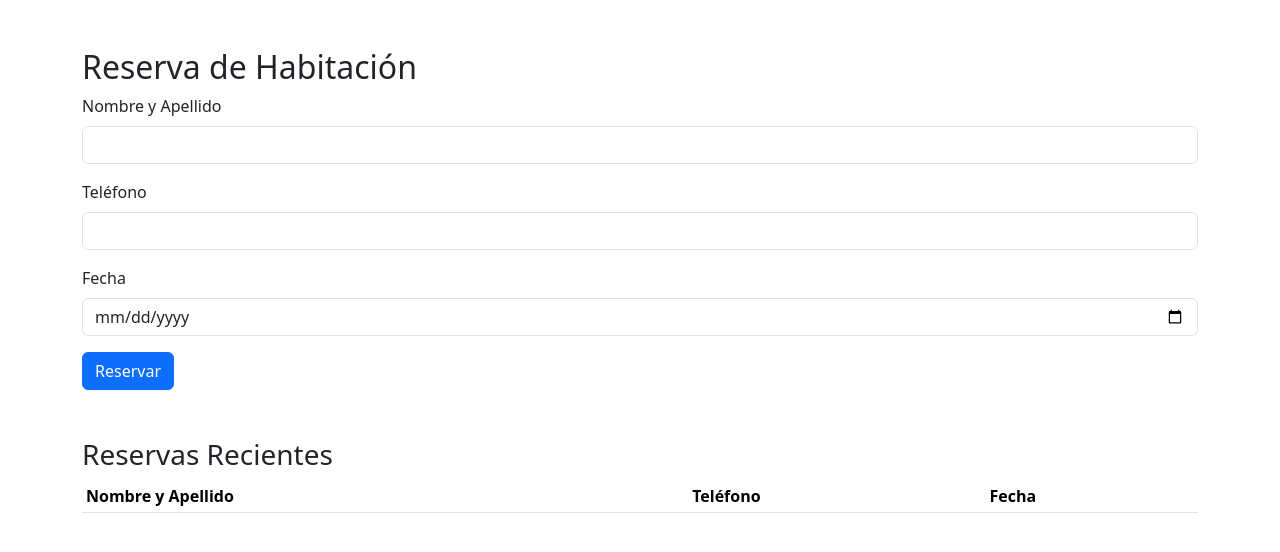
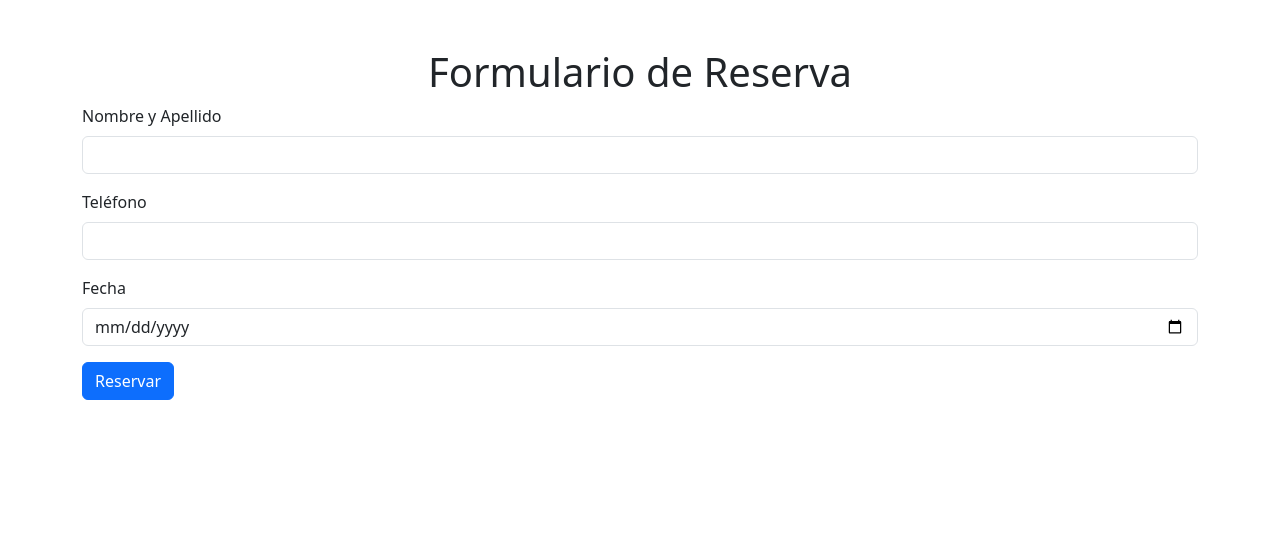
Before and after one commit to Cesar9911/Flask7BJulioMacias, a Flask app: template templates/alumnos.html in a window 1280 px wide. Shown: the top 552 px of the page. Run offline with Flask 3, Linux system fonts and the light colour scheme; the template is opened without the code that fills it, so the values that code supplies are empty; some libraries are stand-ins or nearby versions.

Commit message:
Update alumnos.html

```diff
--- a/templates/alumnos.html
+++ b/templates/alumnos.html
@@ -3,91 +3,67 @@
 <head>
     <meta charset="UTF-8">
     <meta name="viewport" content="width=device-width, initial-scale=1.0">
-    <title>Reserva Habitación</title>
-
-    <!-- Bootstrap CSS -->
-    <link href="https://cdn.jsdelivr.net/npm/bootstrap@5.3.3/dist/css/bootstrap.min.css" rel="stylesheet">
-
-    <!-- jQuery -->
-    <script src="https://code.jquery.com/jquery-3.7.1.min.js"></script>
-
-    <!-- jQuery Validation -->
-    <script src="https://cdn.jsdelivr.net/jquery.validation/1.19.3/jquery.validate.min.js"></script>
-
-    <style>
-        .error {
-            color: red;
-        }
-    </style>
+    <title>Reserva</title>
+    <link rel="stylesheet" href="https://cdn.jsdelivr.net/npm/bootstrap@5.3.0-alpha3/dist/css/bootstrap.min.css">
+    <script src="https://code.jquery.com/jquery-3.6.0.min.js"></script>
+    <script src="https://cdn.jsdelivr.net/jquery.validation/1.19.5/jquery.validate.min.js"></script>
 </head>
 <body>
     <div class="container mt-5">
-        <h2>Reserva de Habitación</h2>
+        <h1 class="text-center">Formulario de Reserva</h1>
 
-        <form id="reservationForm">
+        <!-- Formulario de Reserva -->
+        <form id="reservationForm" method="POST" action="/app/guardar">
             <div class="mb-3">
-                <label for="name" class="form-label">Nombre y Apellido</label>
-                <input type="text" class="form-control" id="name" name="name" required minlength="10" maxlength="50">
+                <label for="nombreapellido" class="form-label">Nombre y Apellido</label>
+                <input type="text" class="form-control" id="nombreapellido" name="nombreapellido" required>
             </div>
             <div class="mb-3">
-                <label for="phone" class="form-label">Teléfono</label>
-                <input type="text" class="form-control" id="phone" name="phone" required pattern="^\d{10}$">
+                <label for="telefono" class="form-label">Teléfono</label>
+                <input type="text" class="form-control" id="telefono" name="telefono" required>
             </div>
             <div class="mb-3">
-                <label for="date" class="form-label">Fecha</label>
-                <input type="date" class="form-control" id="date" name="date" required>
+                <label for="fecha" class="form-label">Fecha</label>
+                <input type="date" class="form-control" id="fecha" name="fecha" required>
             </div>
             <button type="submit" class="btn btn-primary">Reservar</button>
         </form>
 
-        <h3 class="mt-5">Reservas Recientes</h3>
-        <table class="table table-sm">
-            <thead>
-                <tr>
-                    <th>Nombre y Apellido</th>
-                    <th>Teléfono</th>
-                    <th>Fecha</th>
-                </tr>
-            </thead>
-            <tbody id="tbodyReservas"></tbody>
-        </table>
+        <!-- Mensaje de éxito -->
+        <div id="successMessage" class="alert alert-success mt-3" style="display: none;">
+            Datos guardados correctamente.
+        </div>
+
+        <!-- Mensaje de error -->
+        <div id="errorMessage" class="alert alert-danger mt-3" style="display: none;">
+            Ocurrió un error al guardar los datos.
+        </div>
     </div>
 
     <script>
+        // Validar y manejar el formulario con jQuery
         $(document).ready(function () {
-            // Validación del formulario
             $("#reservationForm").validate({
-                submitHandler: function(form) {
-                    // Cuando el formulario es válido, se envían los datos
-                    $.post("/app/guardar", $(form).serialize(), function (respuesta) {
-                        console.log(respuesta);
-                        buscar(); // Actualizar la tabla después de guardar el nuevo registro
+                submitHandler: function (form) {
+                    // Enviar el formulario por AJAX
+                    $.ajax({
+                        url: "/app/guardar",
+                        type: "POST",
+                        data: $(form).serialize(),
+                        success: function (response) {
+                            // Mostrar mensaje de éxito
+                            $("#successMessage").show();
+                            $("#errorMessage").hide();
+                        },
+                        error: function (xhr) {
+                            // Mostrar mensaje de error
+                            $("#errorMessage").text(xhr.responseText || "Error al enviar los datos").show();
+                            $("#successMessage").hide();
+                        }
                     });
                 }
             });
-
-            // Función para buscar las reservas existentes
-            function buscar() {
-                $.get("/buscar", function (respuesta) {
-                    $("#tbodyReservas").html(""); // Limpiar el contenido de la tabla
-
-                    // Recorrer la respuesta y llenar el cuerpo de la tabla
-                    for (var x in respuesta) {
-                        var reserva = respuesta[x];
-                        $("#tbodyReservas").append(`<tr>
-                            <td>${reserva[1]}</td>
-                            <td>${reserva[2]}</td>
-                            <td>${reserva[3]}</td>
-                        </tr>`);
-                    }
-                });
-            }
-
-            buscar(); // Llamada inicial para llenar la tabla con los datos existentes
         });
     </script>
-
-    <!-- Bootstrap JS -->
-    <script src="https://cdn.jsdelivr.net/npm/bootstrap@5.3.3/dist/js/bootstrap.bundle.min.js"></script>
 </body>
 </html>
```
